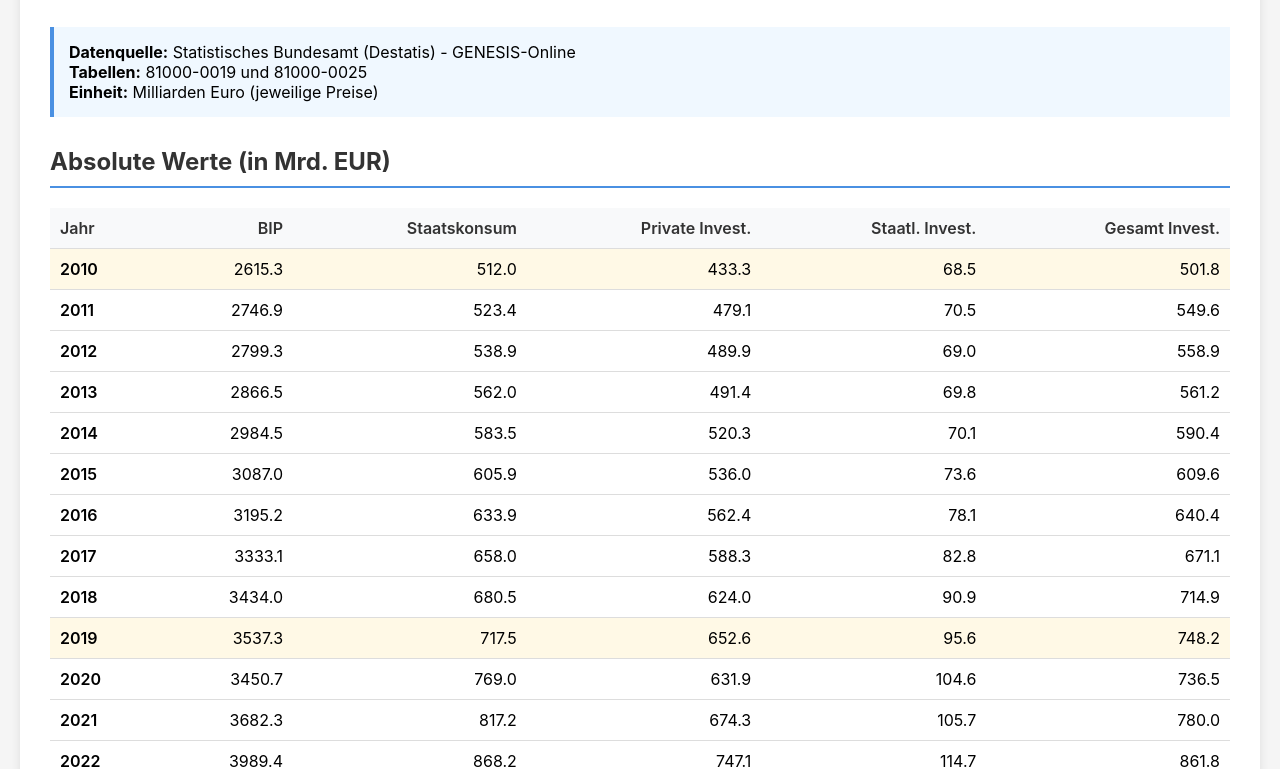
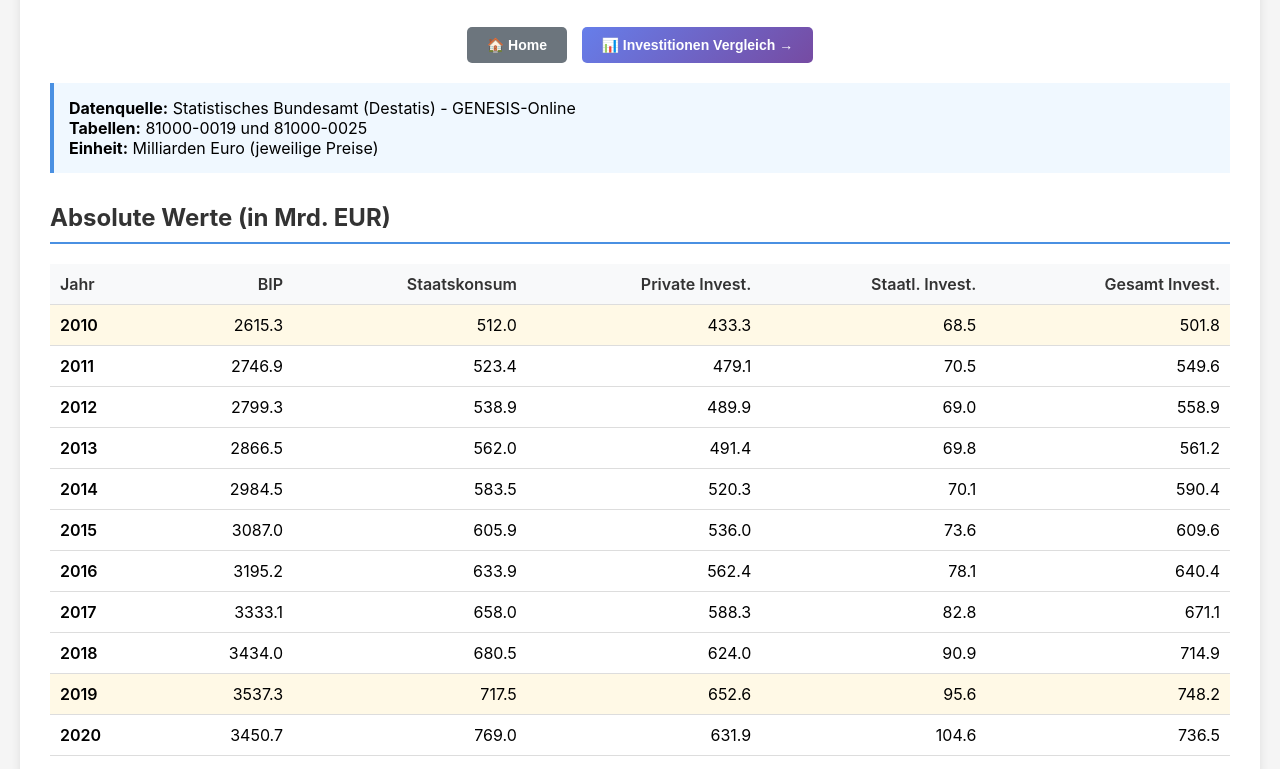
Before and after one commit to LT-Analytics/de_gov_data, a plain HTML site: page visualizations/national_accounts/national_accounts_absolute_values.html in a window 1280 px wide. Shown: the part 144-913 px from the top of the page. Drawn offline with Linux system fonts and the light colour scheme.

Commit message:
Add navigation buttons to visualizations for improved user experience

```diff
--- a/visualizations/national_accounts/national_accounts_absolute_values.html
+++ b/visualizations/national_accounts/national_accounts_absolute_values.html
@@ -94,6 +94,25 @@
     <div class="container">
         <h1>VGR Deutschland - Absolute Zahlen</h1>
         <div class="subtitle">Offizielle Destatis-Daten 2010-2024</div>
+
+        <div style="text-align: center; margin-bottom: 20px;">
+            <button onclick="window.location.href='../../index.html'"
+                    style="padding: 10px 20px; background: #6c757d;
+                           color: white; border: none; border-radius: 5px; cursor: pointer;
+                           font-size: 14px; font-weight: bold; transition: transform 0.2s;"
+                    onmouseover="this.style.transform='translateY(-2px)'"
+                    onmouseout="this.style.transform='translateY(0)'">
+                🏠 Home
+            </button>
+            <button onclick="window.location.href='national_accounts_public_private_investments.html'"
+                    style="padding: 10px 20px; background: linear-gradient(135deg, #667eea 0%, #764ba2 100%);
+                           color: white; border: none; border-radius: 5px; cursor: pointer;
+                           font-size: 14px; font-weight: bold; transition: transform 0.2s; margin-left: 10px;"
+                    onmouseover="this.style.transform='translateY(-2px)'"
+                    onmouseout="this.style.transform='translateY(0)'">
+                📊 Investitionen Vergleich →
+            </button>
+        </div>
 
         <div class="info">
             <strong>Datenquelle:</strong> Statistisches Bundesamt (Destatis) - GENESIS-Online<br>
```
Also changed, not shown: visualizations/defense/defense_budget_chart.html (+19 -0 lines), visualizations/defense/defense_budget_table.html (+19 -0 lines), visualizations/gdp/gdp_tax_debt_comparison.html (+10 -2 lines), visualizations/gdp/gdp_tax_debt_table.html (+2 -1 lines), visualizations/national_accounts/national_accounts_public_private_investments.html (+19 -0 lines).
